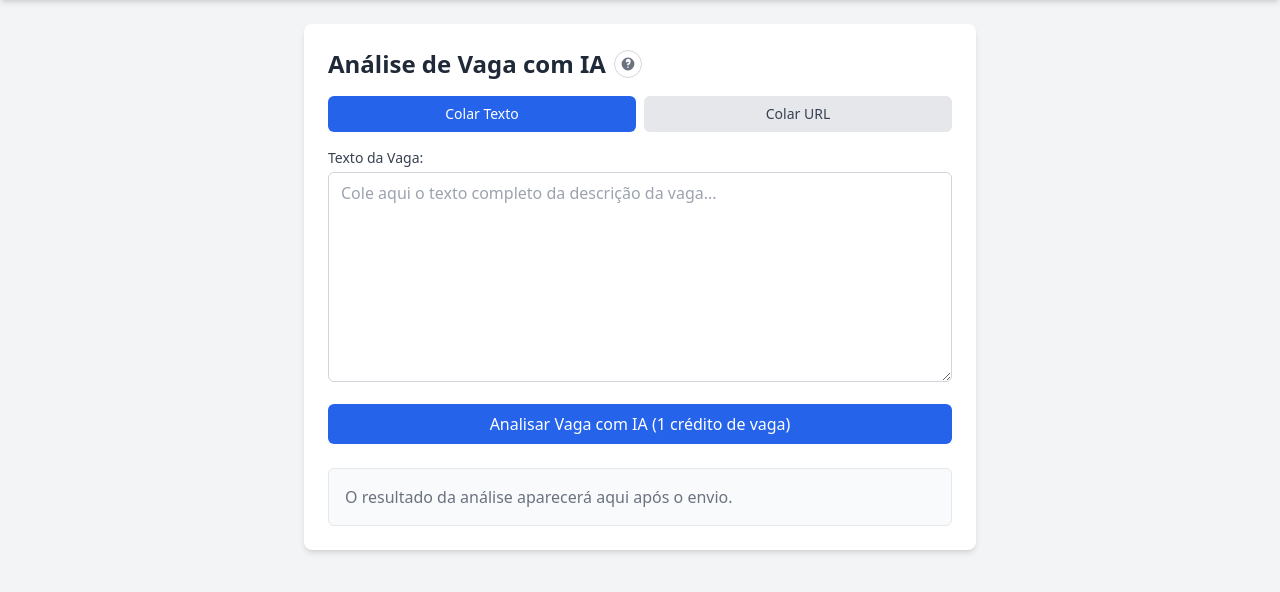
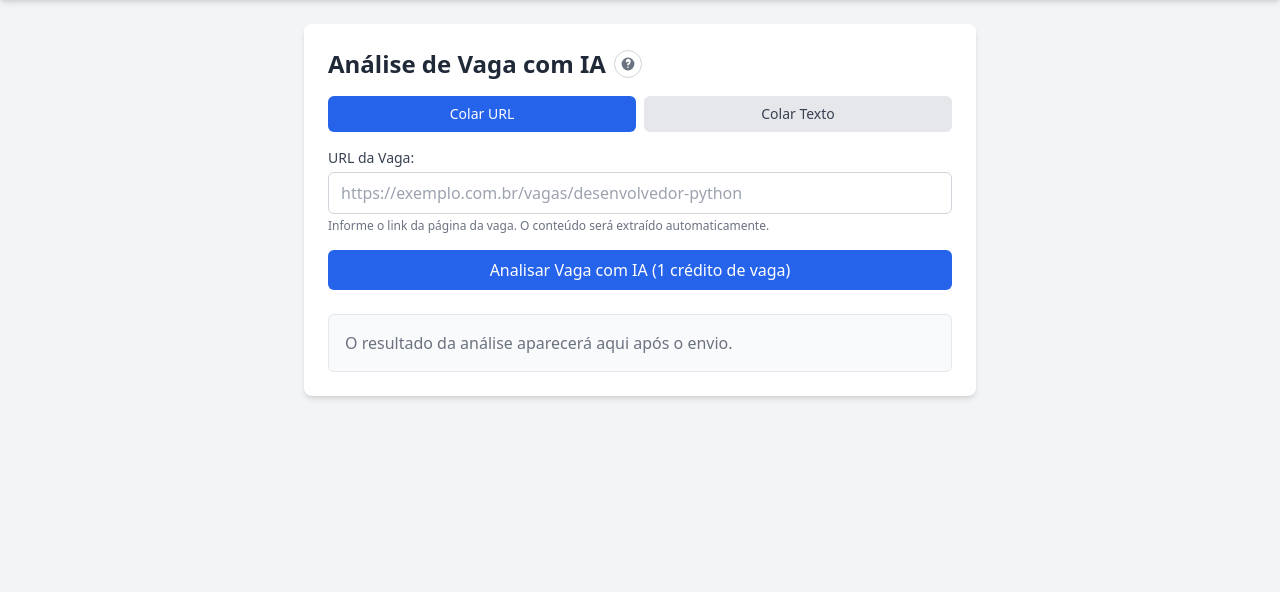
Before and after one commit to sidneylcarneiro/carreira_IA, a Python web app: template app/templates/index.html in a window 1280 px wide. Shown: the part 56-648 px from the top of the page. Run offline with Jinja, Linux system fonts and the light colour scheme; the template is opened without the code that fills it, so the values that code supplies are empty; some libraries are stand-ins or nearby versions.

Commit message:
feat: torna colar URL a opcao padrao na analise de vaga

```diff
--- a/app/templates/index.html
+++ b/app/templates/index.html
@@ -29,47 +29,46 @@
         hx-swap="innerHTML"
         class="space-y-4"
     >
-        <!-- Abas para escolher entre colar texto ou URL -->
+        <!-- Abas para escolher entre URL ou texto -->
         <div class="flex space-x-2 mb-4" role="tablist" aria-label="Origem da vaga">
             <label class="flex-1 cursor-pointer">
-                <input type="radio" name="modo" value="texto" class="peer sr-only" checked onchange="toggleModoVaga('texto')">
+                <input type="radio" name="modo" value="url" class="peer sr-only" checked onchange="toggleModoVaga('url')">
+                <span class="block text-center py-2 px-4 rounded-md text-sm font-medium bg-gray-200 text-gray-700 peer-checked:bg-blue-600 peer-checked:text-white transition-colors">
+                    Colar URL
+                </span>
+            </label>
+            <label class="flex-1 cursor-pointer">
+                <input type="radio" name="modo" value="texto" class="peer sr-only" onchange="toggleModoVaga('texto')">
                 <span class="block text-center py-2 px-4 rounded-md text-sm font-medium bg-gray-200 text-gray-700 peer-checked:bg-blue-600 peer-checked:text-white transition-colors">
                     Colar Texto
                 </span>
             </label>
-            <label class="flex-1 cursor-pointer">
-                <input type="radio" name="modo" value="url" class="peer sr-only" onchange="toggleModoVaga('url')">
-                <span class="block text-center py-2 px-4 rounded-md text-sm font-medium bg-gray-200 text-gray-700 peer-checked:bg-blue-600 peer-checked:text-white transition-colors">
-                    Colar URL
-                </span>
-            </label>
+        </div>
+
+        <!-- Campo de URL (aba "Colar URL") -->
+        <div id="campo_url">
+            <label for="vaga_url" class="block text-sm font-medium text-gray-700 mb-1">URL da Vaga:</label>
+            <input
+                type="url"
+                id="vaga_url"
+                name="vaga_url"
+                class="w-full px-3 py-2 border border-gray-300 rounded-md focus:outline-none focus:ring-2 focus:ring-blue-500 focus:border-blue-500"
+                placeholder="https://exemplo.com.br/vagas/desenvolvedor-python"
+            >
+            <p class="mt-1 text-xs text-gray-500">Informe o link da página da vaga. O conteúdo será extraído automaticamente.</p>
         </div>
 
         <!-- Campo de texto (aba "Colar Texto") -->
-        <div id="campo_texto">
+        <div id="campo_texto" class="hidden">
             <label for="vaga_texto" class="block text-sm font-medium text-gray-700 mb-1">Texto da Vaga:</label>
             <textarea
                 id="vaga_texto"
                 name="vaga_texto"
                 rows="8"
-                required
+                disabled
                 class="w-full px-3 py-2 border border-gray-300 rounded-md focus:outline-none focus:ring-2 focus:ring-blue-500 focus:border-blue-500"
                 placeholder="Cole aqui o texto completo da descrição da vaga..."
             ></textarea>
-        </div>
-
-        <!-- Campo de URL (aba "Colar URL") -->
-        <div id="campo_url" class="hidden">
-            <label for="vaga_url" class="block text-sm font-medium text-gray-700 mb-1">URL da Vaga:</label>
-            <input
-                type="url"
-                id="vaga_url"
-                name="vaga_url"
-                disabled
-                class="w-full px-3 py-2 border border-gray-300 rounded-md focus:outline-none focus:ring-2 focus:ring-blue-500 focus:border-blue-500"
-                placeholder="https://exemplo.com.br/vagas/desenvolvedor-python"
-            >
-            <p class="mt-1 text-xs text-gray-500">Informe o link da página da vaga. O conteúdo será extraído automaticamente.</p>
         </div>
 
         <button
```
